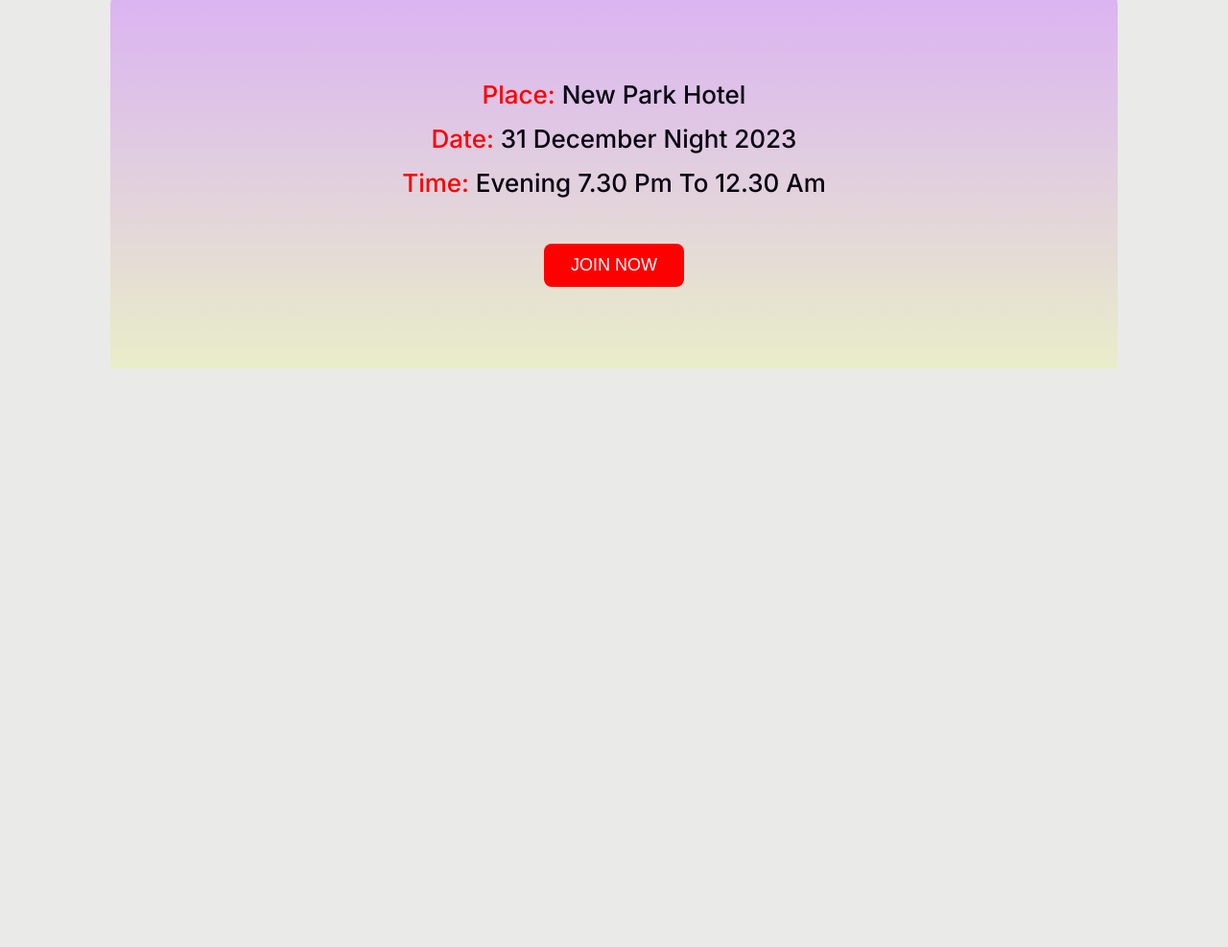
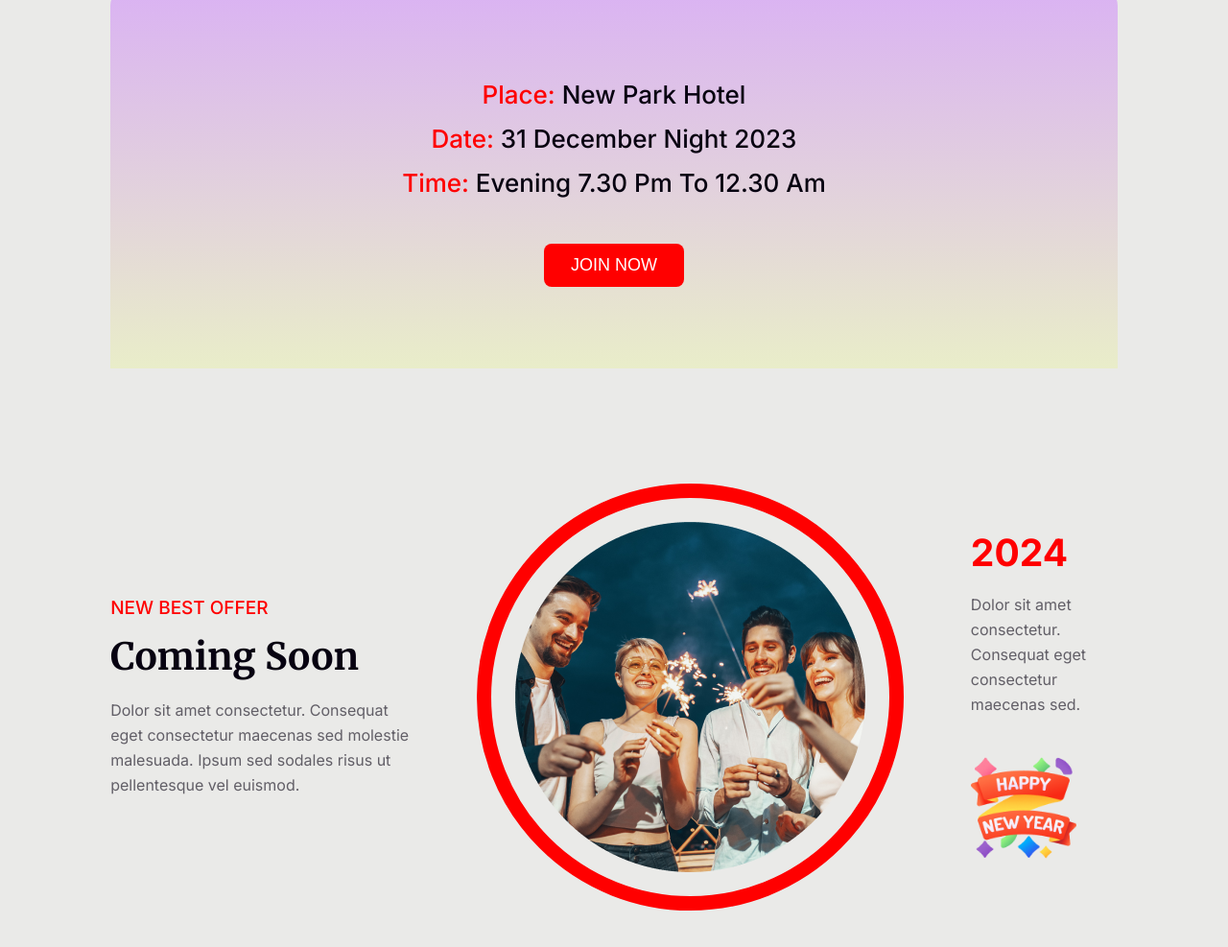
Before and after one commit to mohithedev/B9_Assignment_01, a plain HTML site: page index.html in a window 1280 px wide. Shown: the part 2187-3174 px from the top of the page at 96% size. Before the commit the page ends 2691 px from the top, so only its background shows below. Drawn offline with Linux system fonts and the light colour scheme.

Commit message:
finished styling of the coming soon section

```diff
--- a/index.html
+++ b/index.html
@@ -74,6 +74,26 @@
         </section>
         <!-- place section end -->
 
+        <!-- coming soon section start -->
+        <section id="soon">
+            <div class="container soon_main">
+                 <div class="soon_content">
+                    <h3 class="offer_title">NEW BEST OFFER</h3>
+                    <h2 class="soon_heading">Coming Soon</h2>
+                    <p class="soon_description">Dolor sit amet consectetur. Consequat eget consectetur maecenas sed molestie malesuada. Ipsum sed sodales risus ut pellentesque vel euismod. </p>
+                </div>
+                <div class="soon_img">
+                    <img src="assets/Ellipse_1.png" alt="best offer coming soon">
+                </div>
+                <div class="soon_content">
+                    <h2 class="soon_heading red_2024">2024</h2>
+                    <p class="soon_description">Dolor sit amet consectetur. Consequat eget consectetur maecenas sed.</p>
+                    <img src="assets/Group_96.png" alt="happy new year">
+                </div>
+            </div>
+        </section>
+        <!-- coming soon section end -->
+
     </main>
     <!-- Main Are End -->
 
--- a/styles/style.css
+++ b/styles/style.css
@@ -89,7 +89,7 @@ body {
   justify-content: space-around;
   align-items: center;
   gap: 38px;
-  font-family: inter;
+  font-family: Inter;
   height: 495px;
 }
 .welcome_main .welcome_content{
@@ -117,7 +117,7 @@ body {
   text-transform: uppercase;
   border: none;
   border-radius: 10px;
-  cursor: pointer;
+  cursor: poInter;
   background: rgba(70, 92, 78, 0.867);
   color: #fff;
 }
@@ -138,7 +138,7 @@ body {
   padding: 90px 0 40px 0;
 }
 .place_content .place_heading{
-  font-family: inter;
+  font-family: Inter;
   color: #070211;
   font-size: 26px;
   font-weight: 500;
@@ -157,6 +157,52 @@ body {
   border: none;
   border-radius: 8px;
   text-transform: uppercase;
-  cursor: pointer;
+  cursor: poInter;
   }
 /* place style end  */
+/* coming soon style start  */
+.soon_main{
+  display: flex;
+  justify-content: space-around;
+  align-items: center;
+  gap: 70px;
+}
+.soon_content .offer_title{
+  color: #f00;
+  font-size: 19px;
+  font-weight: 500;
+  font-family: Inter;
+  margin: 0 0 15px;
+}
+.soon_content .soon_heading{
+  color: #070211;
+  font-size: 39px;
+  font-family: Merriweather;
+  font-weight: 700;
+  margin: 0 0 18px;
+}
+.soon_content .red_2024{
+  color: #f00;
+  font-family: Inter;
+}
+.soon_content .soon_description{
+  color: rgba(7, 2, 17, 0.60);
+  font-size: 16px;
+  font-weight: 400;
+  font-family: Inter;
+  line-height: 26px;
+}
+.soon_content img{
+  width: 110px;
+  height: 110px;
+  margin: 40px 0 0;
+}
+.soon_main .soon_img{
+  padding: 25px;
+  border: 15px solid #f00;
+  border-radius: 50%;
+  display: flex;
+  justify-content: center;
+  align-items: center;
+}
+/* coming soon style end  */
```
